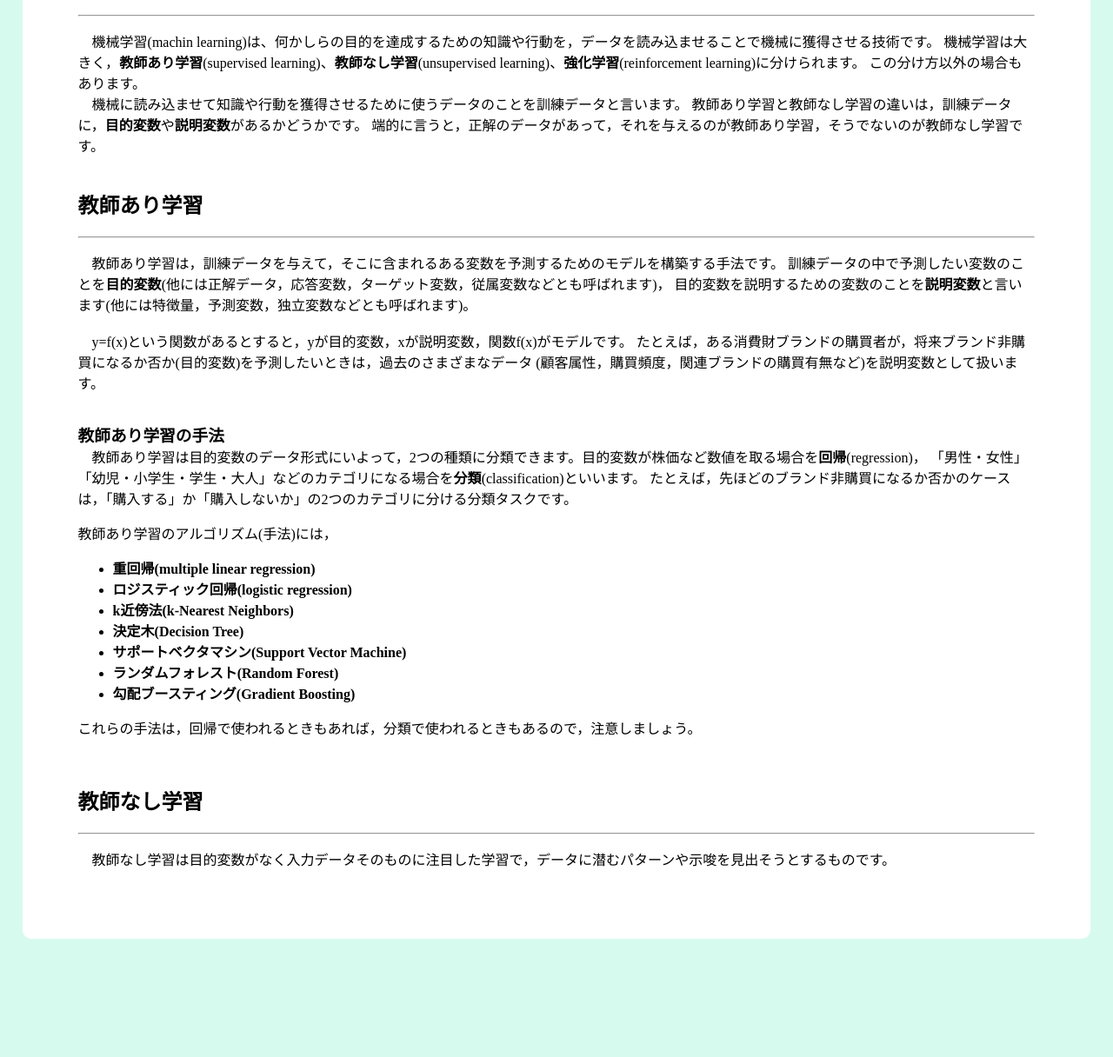
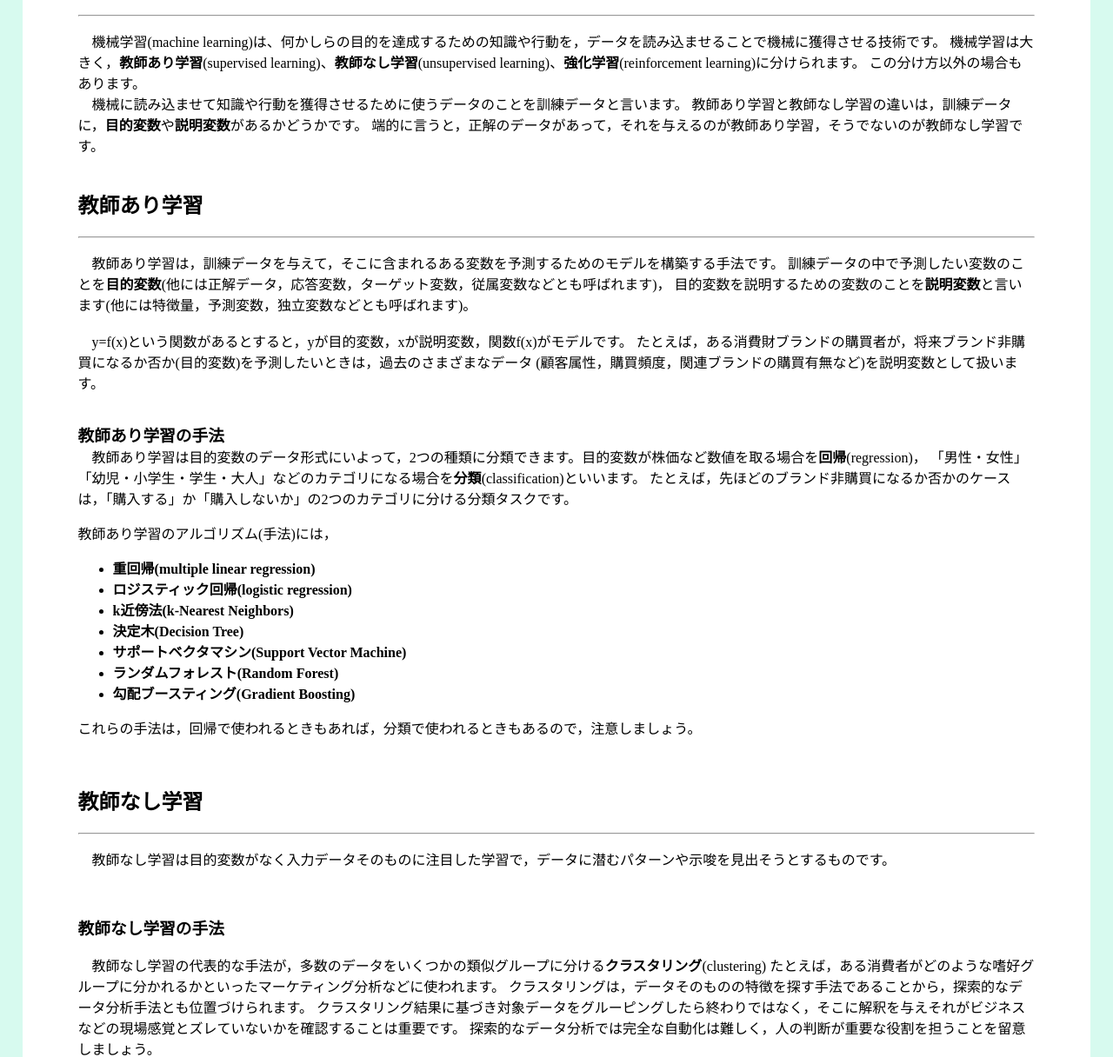
Before and after one commit to DaichiYano610/daichiyano610.github.io, a plain HTML site: page MLsummary/index.html in a window 1280 px wide. Shown: the part 351-1567 px from the top of the page at 87% size. Before the commit the page ends 1456 px from the top, so only its background shows below. Drawn offline with Linux system fonts and the light colour scheme.

Commit message:
教師なし学習の文章追加

```diff
--- a/MLsummary/index.html
+++ b/MLsummary/index.html
@@ -22,7 +22,7 @@
 
     <div id = "ML">
         <h2>機械学習</h2><hr>
-        <p>　機械学習(machin learning)は、何かしらの目的を達成するための知識や行動を，データを読み込ませることで機械に獲得させる技術です。
+        <p>　機械学習(machine learning)は、何かしらの目的を達成するための知識や行動を，データを読み込ませることで機械に獲得させる技術です。
             機械学習は大きく，<strong>教師あり学習</strong>(supervised learning)、<strong>教師なし学習</strong>(unsupervised learning)、<strong>強化学習</strong>(reinforcement learning)に分けられます。
             この分け方以外の場合もあります。<br>
             　機械に読み込ませて知識や行動を獲得させるために使うデータのことを訓練データと言います。
@@ -66,7 +66,19 @@
 
     <div id = "unsupervised">
         <h2>教師なし学習</h2><hr>
-        <p>　教師なし学習は目的変数がなく入力データそのものに注目した学習で，データに潜むパターンや示唆を見出そうとするものです。</p>
+        <p>　教師なし学習は目的変数がなく入力データそのものに注目した学習で，データに潜むパターンや示唆を見出そうとするものです。
+        </p><br>
+        <h3>教師なし学習の手法</h3>
+        <p>　教師なし学習の代表的な手法が，多数のデータをいくつかの類似グループに分ける<strong>クラスタリング</strong>(clustering)
+            たとえば，ある消費者がどのような嗜好グループに分かれるかといったマーケティング分析などに使われます。
+            クラスタリングは，データそのものの特徴を探す手法であることから，探索的なデータ分析手法とも位置づけられます。
+            クラスタリング結果に基づき対象データをグルーピングしたら終わりではなく，そこに解釈を与えそれがビジネスなどの現場感覚とズレていないかを確認することは重要です。
+            探索的なデータ分析では完全な自動化は難しく，人の判断が重要な役割を担うことを留意しましょう。
+            <br>
+            　教師なし学習にはほかにも，<strong>主成分分析</strong>(Principle Component Analysis)や<strong>マーケットバスケット分析</strong>(Market Basket Analysis)などがあります。
+            主成分分析は，多数の変数をそれらの情報を失わないように縮約して，変数を減らす分析手法です。マーケットバスケット分析はPOS(Point of Sales)といわれる購買データ等の分析に使われ，
+            ある商品Aを買っている人は高い確率である商品Bも買っている，といったアソシエーションルール(関連性の強い事象の組み合わせのこと)を求めてくれる分析手法です。
+        </p>
     </div>
 
 </body>
```
